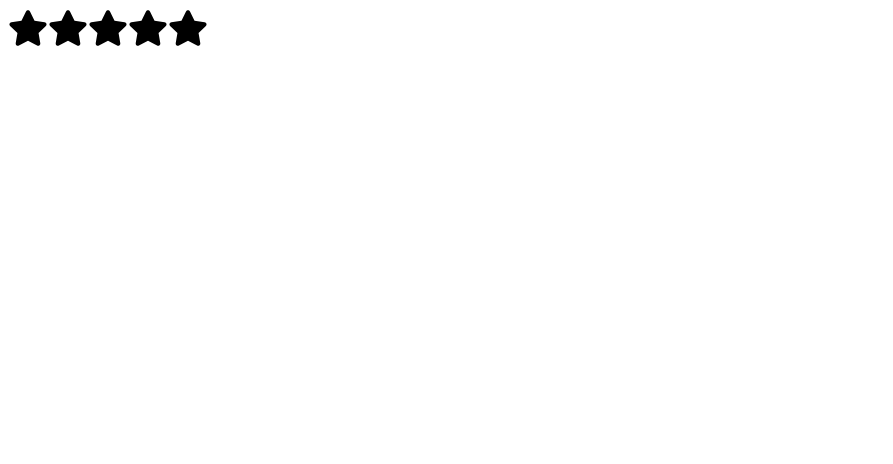
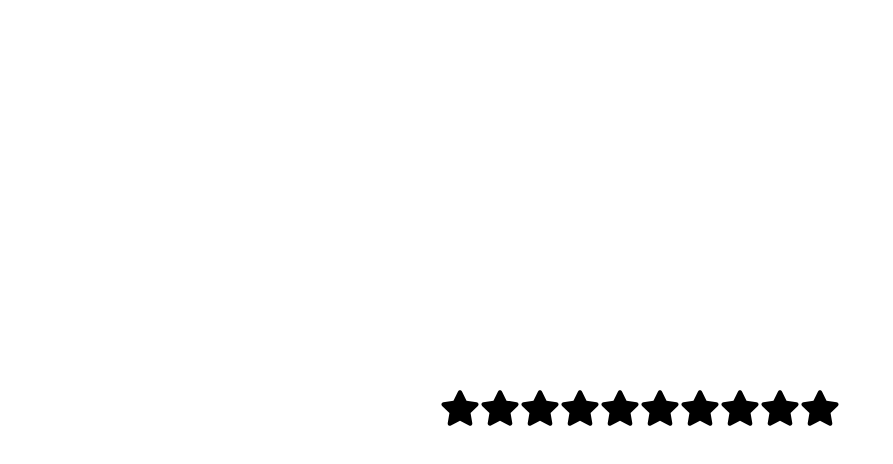
Before and after one commit to CaimeoAI/practice_star_rating, a React (Vite) app: page / in a window 1280 px wide. Shown: the top 464 px of the page, without its empty margins (0-893 px from the left). Built offline with nearby package versions, Linux system fonts and the light colour scheme.

Commit message:
added basic styling to star-rating class

```diff
--- a/package.json
+++ b/package.json
@@ -11,7 +11,8 @@
   },
   "dependencies": {
     "react": "^18.3.1",
-    "react-dom": "^18.3.1"
+    "react-dom": "^18.3.1",
+    "react-icons": "^5.4.0"
   },
   "devDependencies": {
     "@eslint/js": "^9.17.0",
--- a/src/components/star-rating.jsx
+++ b/src/components/star-rating.jsx
@@ -1,23 +1,24 @@
 import { useState } from 'react'
 import {FaStar} from 'react-icons/fa'
+import "../css/star-rating.css"
 
 
 //? starAmount as props, if starAmount is not passed down by parent component it defaults to 5
-export default function StarRating({starAmount = 5}){
+export default function StarRating({starAmount = 10}){
 
     const [currentRating, setCurrentRating] = useState(0)
     const [currentHover, setCurrentHover] = useState(0)
 
     function handleClick(getCurrentIndex) {
-
+        console.log(getCurrentIndex)
     }
 
     function handleMouseEnter(getCurrentIndex) {
-
+        console.log("mouse entered")
     }
 
     function handleMouseLeave(getCurrentIndex) {
-
+        console.log("mouse left")
     }
 
     return (
@@ -30,9 +31,9 @@ export default function StarRating({starAmount = 5}){
 
                     return <FaStar
                             key={index}
-                            onClick={() => handleClick()}
-                            onMouseMove={() => handleMouseEnter()}
-                            onMouseLeave={() => handleMouseLeave()}
+                            onClick={() => handleClick(index)}
+                            onMouseMove={() => handleMouseEnter(index)}
+                            onMouseLeave={() => handleMouseLeave(index)}
                             size={40}
                             />
                 })
--- a/src/css/star-rating.css
+++ b/src/css/star-rating.css
@@ -0,0 +1,6 @@
+.star-rating {
+    display: flex;
+    justify-content: center;
+    align-items: center;
+    height: 100vh;
+}
```
Also changed, not shown: 1 other file (tests, documents, lock files or other folders).
